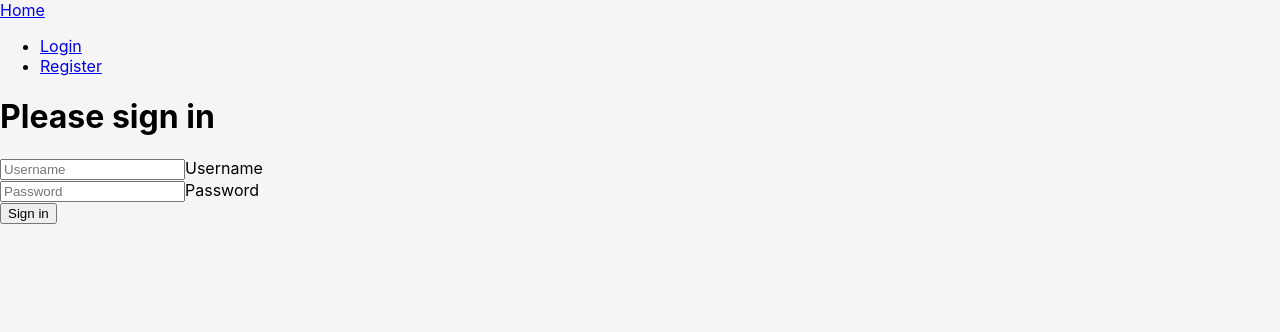
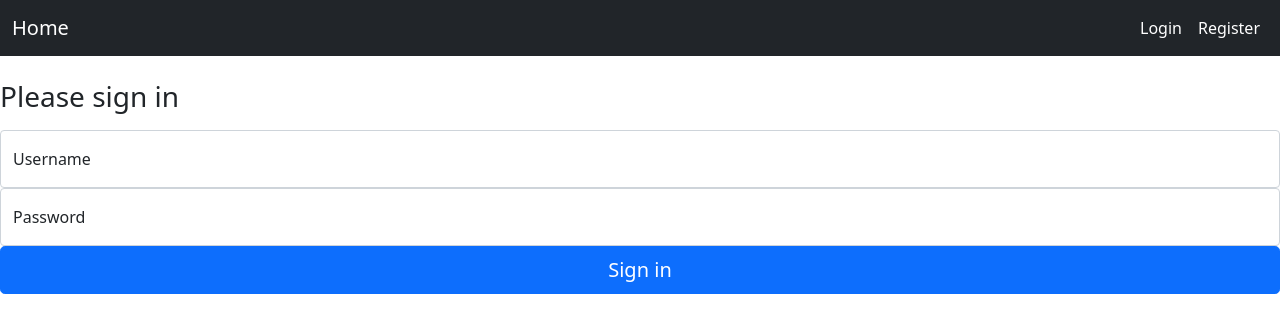
Before and after one commit to jermynyeo/TT1_3, a React (Create React App) app: page / in a window 1280 px wide. Shown: the top 332 px of the page. Built offline with nearby package versions, Linux system fonts and the light colour scheme.

Commit message:
merge complete

```diff
--- a/src/App.js
+++ b/src/App.js
@@ -1,24 +1,51 @@
-import './App.css';
-import { BrowserRouter as Router, Route } from 'react-router-dom';
-import { useState, useEffect } from 'react';
-import Login from './components/Login';
-import Nav from './components/Nav';
-import Home from './components/Home'
-import Register from './components/Register';
+import "./App.css";
+import { BrowserRouter as Router, Route } from "react-router-dom";
+import { useState, useEffect } from "react";
+import Login from "./components/Login";
+import Nav from "./components/Nav";
+import Home from "./components/Home";
+import Cart from "./components/Cart";
+import Register from "./components/Register";
+import "bootstrap/dist/css/bootstrap.min.css";
 
 function App() {
-  const [loggedin, setLoggedin] = useState(false)
-  const [loginRedirect, setLoginRedirect] = useState(false)
-  const [registerRedirect, setRegisterRedirect] = useState(false)
+  const [loggedin, setLoggedin] = useState(false);
+  const [loginRedirect, setLoginRedirect] = useState(false);
+  const [registerRedirect, setRegisterRedirect] = useState(false);
 
   return (
     <div className="App">
       <Router>
-        <Nav loggedin={loggedin} setLoggedin={setLoggedin} setRedirect={setLoginRedirect}/>
-          <main className="form-signin">
-            <Route path="/" exact component={() => <Login loggedin={loggedin} setLoggedin={setLoggedin} redirect={loginRedirect} setRedirect={setLoginRedirect} setRegisterRedirect={setRegisterRedirect} />} />
-            <Route path="/home" component={Home} />
-            <Route path="/register" component={() => <Register redirect={registerRedirect} setRedirect={setRegisterRedirect} />} />
+        <Nav
+          loggedin={loggedin}
+          setLoggedin={setLoggedin}
+          setRedirect={setLoginRedirect}
+        />
+        <main className="form-signin">
+          <Route
+            path="/"
+            exact
+            component={() => (
+              <Login
+                loggedin={loggedin}
+                setLoggedin={setLoggedin}
+                redirect={loginRedirect}
+                setRedirect={setLoginRedirect}
+                setRegisterRedirect={setRegisterRedirect}
+              />
+            )}
+          />
+          <Route path="/home" component={Home} />
+          <Route
+            path="/register"
+            component={() => (
+              <Register
+                redirect={registerRedirect}
+                setRedirect={setRegisterRedirect}
+              />
+            )}
+          />
+          <Route path="/cart" component={Cart} />
         </main>
       </Router>
     </div>
```
